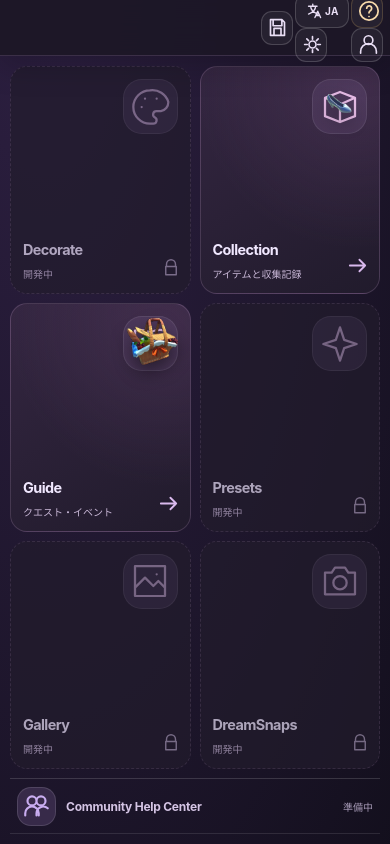
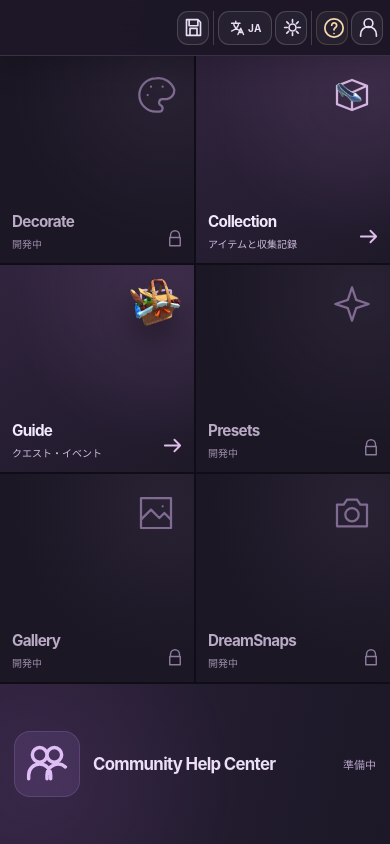
Before and after one commit to DreamwishWand/Wand, a SvelteKit app: page / in a window 390 px wide. Built offline with nearby package versions, Linux system fonts and the light colour scheme.

Commit message:
style(home): zero-margin service tiles and full-width prominent Community Help Center

```diff
--- a/src/app.css
+++ b/src/app.css
@@ -329,13 +329,16 @@ a.portal-card:hover{transform:translateY(-3px);border-color:#cfafe7;box-shadow:0
   .community-state{font-size:10px}
 }
 
-/* Full-screen Wand home: no hero, no repeated brand, no extra navigation.
-   The six services and support strip occupy the available viewport. */
+/* Full-bleed app launcher. Service tiles take the available work area;
+   the Help Center remains an intentionally separate, substantial destination. */
 .site-header{height:62px;min-height:62px;justify-content:flex-end;gap:9px;padding:0 clamp(14px,2.6vw,35px)}
 .header-spacer{flex:1 1 auto;min-width:0}
 .header-home-button{display:grid;place-items:center;width:39px;height:39px;flex:none;
   border:1px solid #ffffff32;background:#ffffff0a;border-radius:11px;color:#ecd9f8;text-decoration:none}
 .header-home-button:hover{background:#6d50894a}
+.header-file-tools,.header-preference-tools,.header-support-tools{display:flex;align-items:center;gap:6px;flex:none}
+.header-preference-tools,.header-support-tools{
+  border-left:1px solid #ffffff2c;padding-left:13px;margin-left:7px}
 .header-language-menu{position:relative;flex:none}
 .header-language-button{width:auto;min-width:74px;display:flex;justify-content:center;gap:7px;padding:0 9px}
 .header-locale-code{font-size:11px;font-weight:750;letter-spacing:.05em}
@@ -346,57 +349,94 @@ a.portal-card:hover{transform:translateY(-3px);border-color:#cfafe7;box-shadow:0
   align-items:center;gap:10px;text-align:left;color:#f1e9fa;background:transparent;border:0;
   border-radius:8px;padding:9px 11px;font-size:12px}
 .language-popover button:hover,.language-popover button.chosen{background:#6f51884f}
-.portal-page{max-width:none;width:100%;height:calc(100dvh - 62px);min-height:510px;
-  padding:clamp(10px,1.9vh,23px) clamp(12px,2.25vw,36px);
-  margin:0;display:flex;flex-direction:column;gap:clamp(9px,1.6vh,18px);overflow:hidden}
 .site-main:has(.portal-page){flex:1 1 auto;min-height:0}
-.portal-grid{flex:1 1 auto;min-height:0;grid-template-columns:repeat(3,minmax(0,1fr));
-  grid-template-rows:repeat(2,minmax(0,1fr));gap:clamp(10px,1.8vh,18px)}
-.portal-card,.portal-card:first-child{grid-column:span 1;min-height:0;
-  padding:clamp(18px,2.4vw,38px);border-radius:22px}
+.portal-page{width:100%;max-width:none;height:calc(100dvh - 62px);min-height:510px;
+  margin:0;padding:0;display:grid;grid-template-rows:minmax(0,1fr) clamp(154px,22dvh,235px);
+  gap:2px;overflow:hidden;background:#100d16}
+.portal-grid{min-height:0;display:grid;grid-template-columns:repeat(3,minmax(0,1fr));
+  grid-template-rows:repeat(2,minmax(0,1fr));gap:2px}
+.portal-card,.portal-card:first-child{
+  display:flex;position:relative;grid-column:span 1;min-width:0;min-height:0;
+  padding:clamp(20px,2.35vw,41px);border:0;border-radius:0;
+  color:#f2e8fc;
+  background:radial-gradient(circle at 86% 14%,#7a568a45,transparent 63%),linear-gradient(148deg,#31243e,#1e1929);
+  overflow:hidden;transition:background .15s,box-shadow .15s}
+a.portal-card:hover{transform:none;box-shadow:inset 0 0 0 3px #b888db;
+  background:radial-gradient(circle at 84% 14%,#a075bb6d,transparent 68%),linear-gradient(148deg,#463052,#241b31)}
+a.portal-card:focus-visible{outline:3px solid #f5d6ff;outline-offset:-5px;z-index:2}
 .portal-card-visual,.portal-card:first-child .portal-card-visual{
-  width:clamp(88px,9.3vw,150px);height:clamp(88px,9.3vw,150px);
-  top:clamp(20px,2.4vw,36px);right:clamp(20px,2.4vw,36px);border-radius:28px}
-.portal-card-visual>svg{width:clamp(40px,4.7vw,66px);height:clamp(40px,4.7vw,66px)}
+  position:absolute;right:clamp(16px,2.35vw,40px);top:clamp(18px,2.6vh,38px);
+  display:grid;place-items:center;width:clamp(89px,9.7vw,170px);height:clamp(89px,9.7vw,170px);
+  color:#dcbde9;background:transparent;border:0;border-radius:0}
+.portal-card-visual>svg{width:clamp(54px,5vw,84px);height:clamp(54px,5vw,84px)}
 .portal-game-art,.portal-card:first-child .portal-game-art{
-  width:clamp(88px,9.3vw,150px);height:clamp(88px,9.3vw,150px)}
-.portal-card-label{gap:8px;max-width:85%}
-.portal-card-label strong{font-size:clamp(21px,2.05vw,34px);letter-spacing:-.04em}
-.portal-card-label small{font-size:clamp(12px,.94vw,15px)}
-.portal-card-action{right:clamp(18px,2.4vw,36px);bottom:clamp(20px,2.4vw,34px)}
-.portal-card.planned{opacity:.68}
-.portal-community{flex:0 0 69px;margin:0;min-height:0;padding:10px clamp(14px,1.5vw,24px)}
-.community-icon{width:43px;height:43px}
-.community-title{font-size:16px}
+  width:clamp(89px,9.7vw,170px);height:clamp(89px,9.7vw,170px);
+  object-fit:contain;position:absolute;right:0;top:0;filter:drop-shadow(0 14px 16px #0007)}
+.portal-card-label{position:relative;display:grid;gap:9px;align-self:flex-end;z-index:1;max-width:83%}
+.portal-card-label strong{font-size:clamp(23px,2.1vw,37px);letter-spacing:-.045em}
+.portal-card-label small{color:#cebeda;font-size:clamp(12px,.95vw,15px)}
+.portal-card-action{position:absolute;right:clamp(19px,2.4vw,42px);bottom:clamp(22px,2.5vw,40px);color:#dfbee9}
+.portal-card.planned,.portal-card:first-child.planned{
+  opacity:1;background:radial-gradient(circle at 86% 14%,#40344e60,transparent 63%),#1b1724}
+.portal-card.planned .portal-card-label strong{color:#b9aac5}
+.portal-card.planned .portal-card-label small{color:#9e8eac}
+.portal-card.planned .portal-card-visual{color:#806b92}
+.portal-card.planned .portal-card-action{color:#8d7b9c}
+.portal-community{display:grid;grid-template-columns:max-content minmax(0,1fr) max-content;
+  align-items:center;column-gap:clamp(18px,2.2vw,40px);
+  min-width:0;min-height:0;margin:0;padding:clamp(20px,3vw,42px);
+  border:0;border-radius:0;color:#ebdef6;
+  background:radial-gradient(circle at 10% 60%,#5b397355,transparent 55%),linear-gradient(100deg,#292036,#1c1827)}
+.community-icon{width:clamp(80px,7.6vw,128px);height:clamp(80px,7.6vw,128px);border-radius:22px;
+  display:grid;place-items:center;background:#6b4c8950;border:1px solid #ad8acf36;color:#dfbdf5}
+.community-icon svg{width:clamp(48px,4.8vw,76px);height:clamp(48px,4.8vw,76px)}
+.community-title{font-size:clamp(22px,2.1vw,36px);font-weight:750;letter-spacing:-.04em}
+.community-state{justify-self:end;margin:0;font-size:clamp(12px,1vw,16px);color:#b3a1c6}
 @media(max-width:850px){
   .portal-grid{grid-template-columns:repeat(2,minmax(0,1fr));grid-template-rows:repeat(3,minmax(0,1fr))}
-  .portal-card,.portal-card:first-child{padding:17px;border-radius:17px}
+  .portal-card,.portal-card:first-child{padding:clamp(13px,2.8vw,22px)}
   .portal-card-visual,.portal-card:first-child .portal-card-visual{
-    width:clamp(56px,9vw,92px);height:clamp(56px,9vw,92px);top:15px;right:15px;border-radius:19px}
+    width:clamp(60px,11vw,105px);height:clamp(60px,11vw,105px);top:13px;right:13px}
   .portal-game-art,.portal-card:first-child .portal-game-art{
-    width:clamp(56px,9vw,92px);height:clamp(56px,9vw,92px)}
-  .portal-card-label strong{font-size:clamp(15px,3vw,23px)}
+    width:clamp(60px,11vw,105px);height:clamp(60px,11vw,105px)}
+  .portal-card-visual>svg{width:clamp(37px,6vw,58px);height:clamp(37px,6vw,58px)}
+  .portal-card-label strong{font-size:clamp(18px,3vw,26px)}
+  .portal-card-action{right:15px;bottom:16px}
 }
 @media(max-width:650px){
-  .site-header{height:56px;min-height:56px;flex-wrap:nowrap;padding:0 12px;gap:5px}
-  .site-actions{margin-left:0}
-  .header-icon-button,.header-home-button{width:37px;height:37px}
-  .header-language-button{min-width:66px}
-  .portal-page{height:calc(100dvh - 56px);min-height:490px;padding:10px;gap:9px}
-  .portal-grid{gap:9px}
-  .portal-card,.portal-card:first-child{min-height:0;padding:12px}
-  .portal-card-visual,.portal-card:first-child .portal-card-visual{width:55px;height:55px;top:12px;right:12px}
+  .site-header{height:56px;min-height:56px;flex-wrap:nowrap;padding:0 7px;gap:3px}
+  .site-actions{margin-left:0;gap:2px}
+  .header-file-tools,.header-preference-tools,.header-support-tools{gap:3px}
+  .header-preference-tools,.header-support-tools{padding-left:4px;margin-left:2px}
+  .site-header .header-icon-button,.site-header .header-home-button{width:32px;height:34px;flex:none}
+  .site-header .header-language-button{min-width:54px;padding:0 4px;gap:3px}
+  .site-header .header-language-button>svg{width:17px;height:17px}
+  .site-header .header-locale-code{font-size:10px}
+  .portal-page{height:calc(100dvh - 56px);min-height:500px;
+    grid-template-rows:minmax(0,1fr) clamp(125px,19dvh,170px);gap:2px}
+  .portal-grid{gap:2px}
+  .portal-card,.portal-card:first-child{padding:12px}
+  .portal-card-visual,.portal-card:first-child .portal-card-visual{width:55px;height:55px;top:11px;right:11px}
   .portal-game-art,.portal-card:first-child .portal-game-art{width:55px;height:55px}
-  .portal-card-label strong{font-size:clamp(14px,3.7vw,19px)}
+  .portal-card-visual>svg{width:40px;height:40px}
+  .portal-card-label{gap:5px;max-width:90%}
+  .portal-card-label strong{font-size:clamp(14px,3.9vw,20px)}
   .portal-card-label small{font-size:10px}
-  .portal-card-action{right:10px;bottom:12px}
-  .portal-community{flex-basis:56px;padding:7px}
-  .community-title{font-size:12px}
-  .community-icon{width:39px;height:39px}
+  .portal-card-action{right:10px;bottom:11px}
+  .portal-community{column-gap:13px;padding:14px}
+  .community-icon{width:66px;height:66px;border-radius:16px}
+  .community-icon svg{width:44px;height:44px}
+  .community-title{font-size:clamp(15px,4.3vw,22px)}
+  .community-state{font-size:11px}
+}
+@media(max-width:365px){
+  .site-header .header-icon-button,.site-header .header-home-button{width:30px;height:32px}
+  .site-header .header-language-button{min-width:49px}
 }
 @media(max-height:580px){
-  .portal-page{height:auto;min-height:calc(100dvh - 62px);overflow:visible}
-  .portal-grid{grid-auto-rows:minmax(158px,1fr);grid-template-rows:none}
+  .portal-page{height:auto;min-height:calc(100dvh - 62px);overflow:visible;
+    grid-template-rows:auto minmax(150px,auto)}
+  .portal-grid{grid-template-rows:none;grid-auto-rows:minmax(158px,1fr)}
 }
 /* Alternate light theme. Keep game artwork intact; use explicit surface colors,
    never global CSS filters that would recolor the game's original thumbnails. */
@@ -460,3 +500,12 @@ a.portal-card:hover{transform:translateY(-3px);border-color:#cfafe7;box-shadow:0
   .site-header .header-icon-button,.site-header .header-home-button{width:30px;height:32px}
   .site-header .header-language-button{min-width:49px}
 }
+
+/* Group separators remain visible in light theme without breaking icon order. */
+:root[data-wand-theme='light'] .header-preference-tools,
+:root[data-wand-theme='light'] .header-support-tools{border-left-color:#baa6cd}
+:root[data-wand-theme='light'] .portal-community{
+  background:radial-gradient(circle at 10% 40%,#c7a8e28c,transparent 58%),linear-gradient(100deg,#e5d7ee,#f5edf9);
+  color:#453054;border:0}
+:root[data-wand-theme='light'] .community-icon{background:#d5bce8;border-color:#b29ac7;color:#734b93}
+:root[data-wand-theme='light'] .community-state{color:#685777}
```
